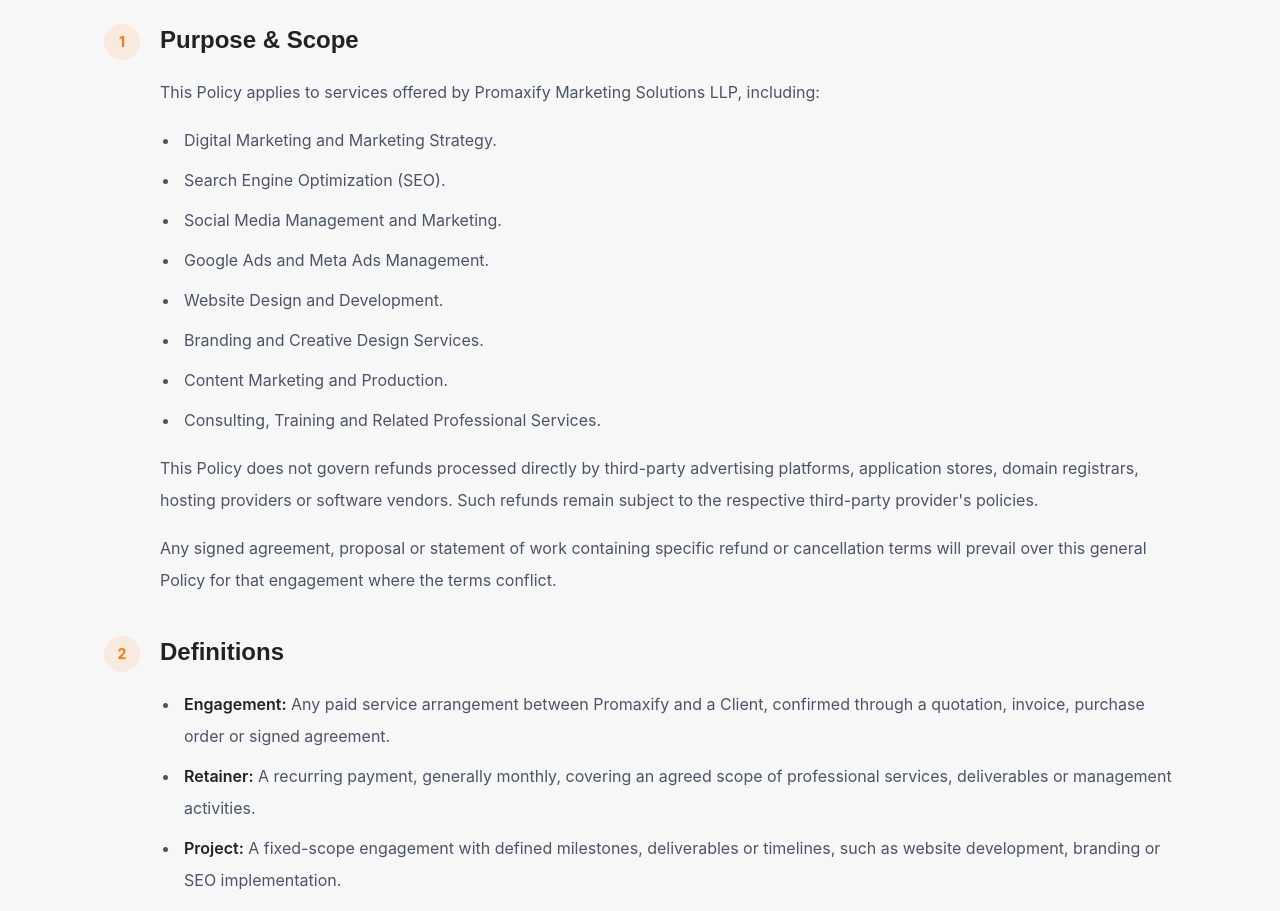
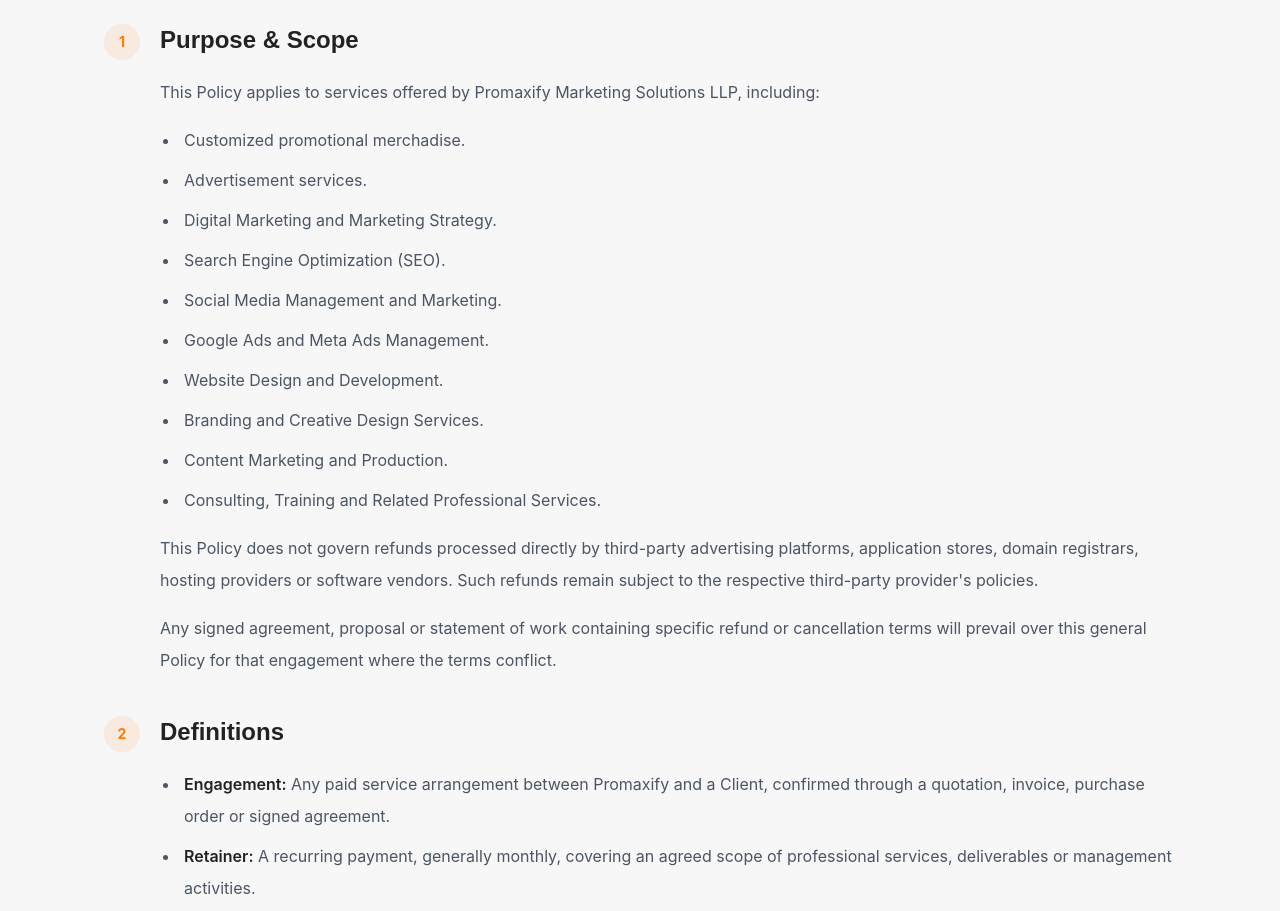
Before and after one commit to bisht845/promaxify-website, a React (Vite) app: page /legal in a window 1280 px wide. Shown: the part 840-1751 px from the top of the page. Built offline with nearby package versions, Linux system fonts and the light colour scheme.

Commit message:
add content

```diff
--- a/src/pages/Legal.jsx
+++ b/src/pages/Legal.jsx
@@ -132,6 +132,9 @@
                   </p>
 
                   <ul>
+
+                    <li>Customized promotional merchadise.</li>
+                    <li>Advertisement services.</li>
                     <li>Digital Marketing and Marketing Strategy.</li>
                     <li>Search Engine Optimization (SEO).</li>
                     <li>Social Media Management and Marketing.</li>
```
